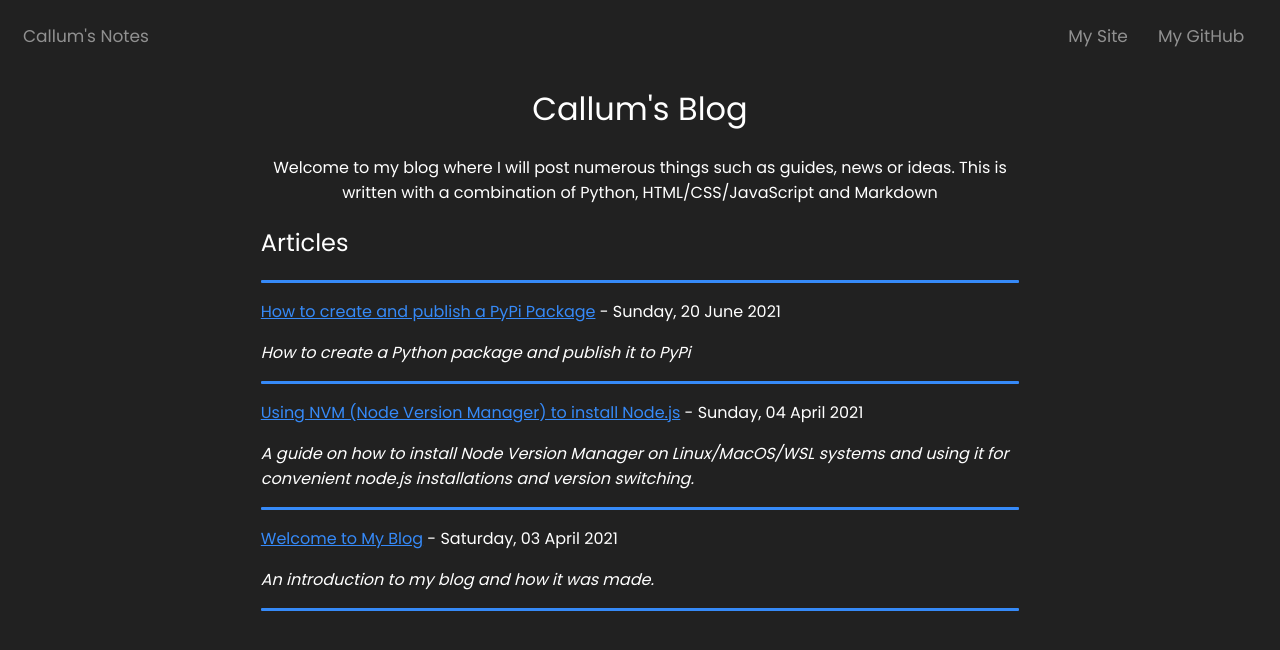
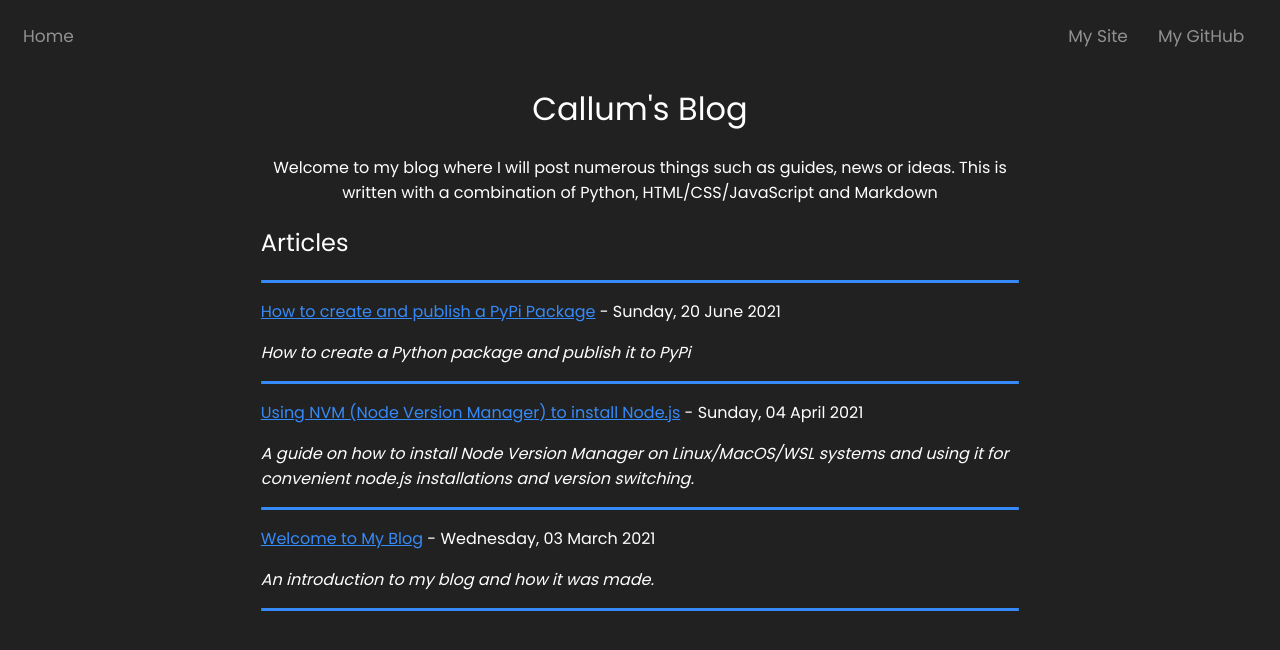
Before and after one commit to cxllm/articles, a Flask app: page / in a window 1280 px wide. Shown: the top 650 px of the page. Run offline with Flask 2, Linux system fonts and the light colour scheme.

Commit message:
Changed date on welcome

```diff
--- a/app.py
+++ b/app.py
@@ -18,6 +18,7 @@ articles = []
 for article in article_dirs:
     if "__pycache__" in article:
         continue
+    print(article)
     article = article.split(os.getcwd())[1]
     arr = article.split("/")
     del arr[0]
--- a/articles/2021/04/03/welcome.py
+++ b/articles/2021/03/03/welcome.py
@@ -2,6 +2,6 @@ content = {
     "md": "welcome.md",
     "title": "Welcome to My Blog",
     "description": "An introduction to my blog and how it was made.",
-    "published": "Saturday, 03 April 2021",
+    "published": "Wednesday, 03 March 2021",
     "updated": "Sunday, 27 February 2022",
 }
--- a/templates/header.html
+++ b/templates/header.html
@@ -1,5 +1,5 @@
 <div class="topnav">
-  <a href="/">Callum's Notes</a>
+  <a href="/">Home</a>
   <a href="https://github.com/cxllm" class="link">My GitHub</a>
   <a href="https://www.cxllm.co.uk/" class="link">My Site</a>
 </div>
--- a/templates/index.html
+++ b/templates/index.html
@@ -11,7 +11,7 @@
   <meta property="og:type" content="website" />
   <meta property="og:url" content="https://blog.cxllm.co.uk/" />
   <meta property="og:title" content="Callum's Blog - Home" />
-  <meta property="og:description" content="The homepage of my blog page" />
+  <meta property="og:description" content="The homepage of my blog" />
 </head>
 
 <body>
```
